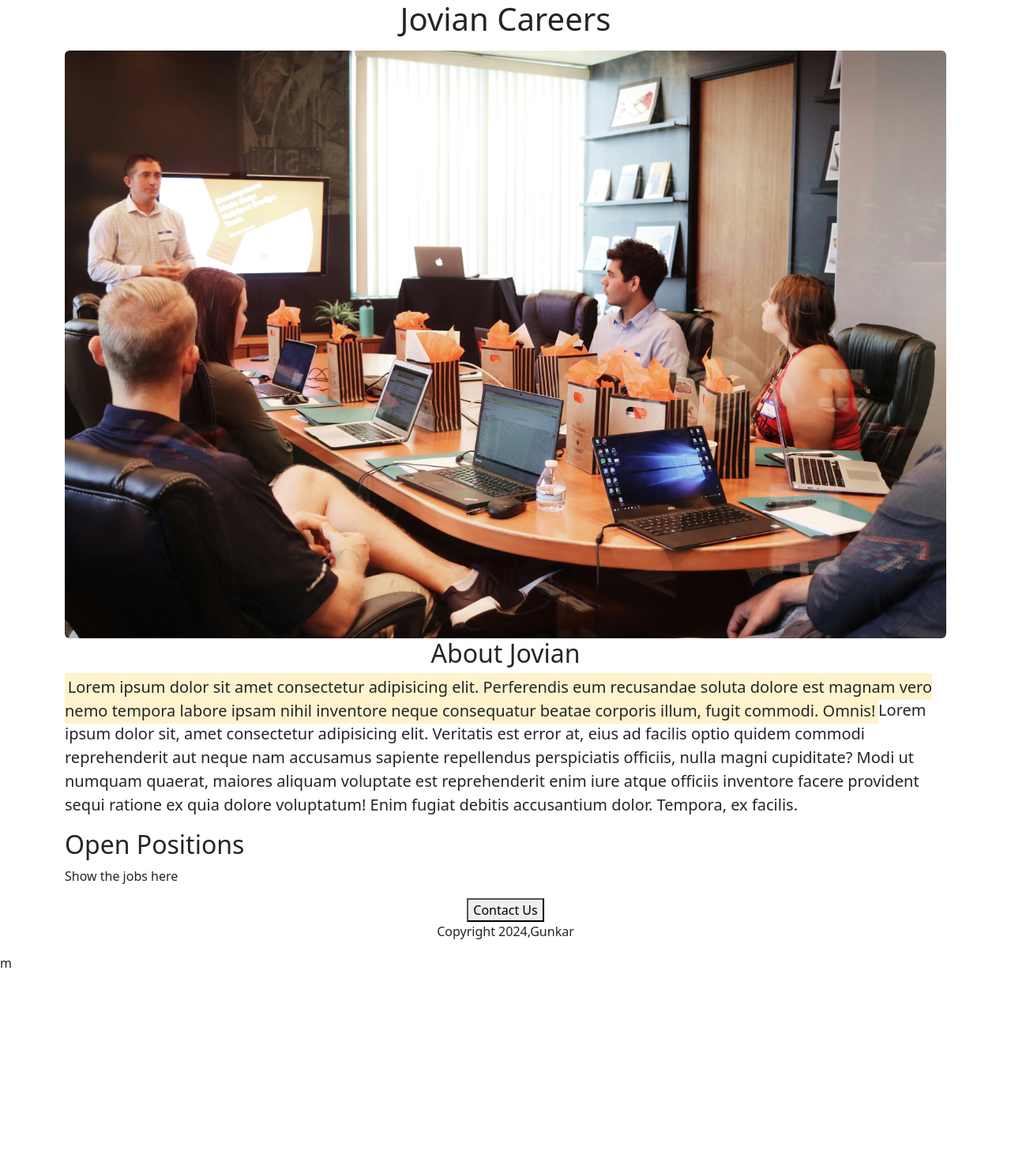
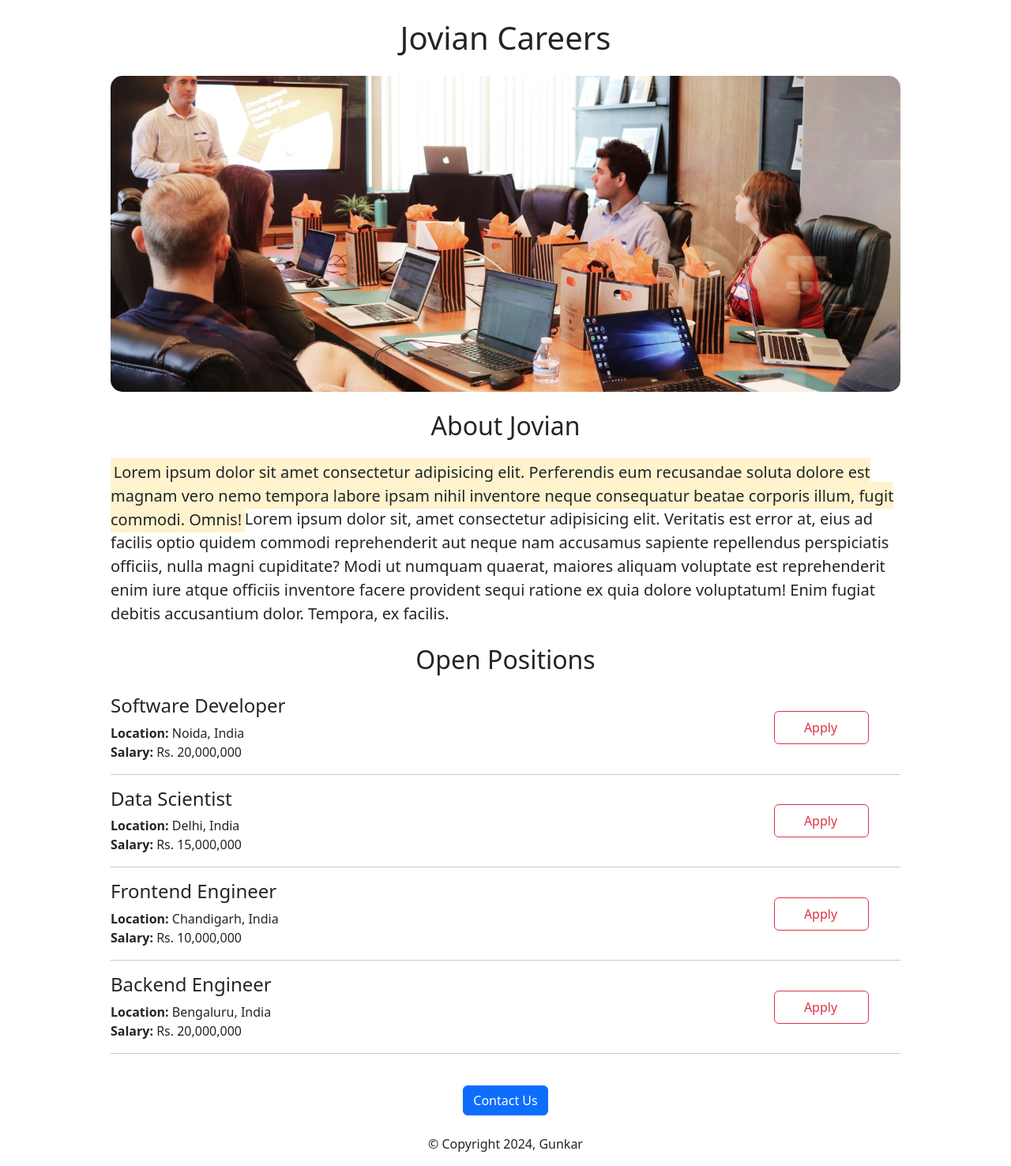
Before and after one commit to Gunkar16/Jovian-Careers-Website, a Flask app: page / in a window 1280 px wide. Shown: the whole page at 79% size. Before the commit the page ends 1225 px from the top, so only its background shows below. Run offline with Flask 3, Linux system fonts and the light colour scheme; parts of the project's set-up code (start-up, migrations or seed data) failed here and were passed over.

Commit message:
Added API, Added apply Jobs section

```diff
--- a/app.py
+++ b/app.py
@@ -1,10 +1,40 @@
-from flask import Flask,render_template
+from flask import Flask,render_template,jsonify
 
 app = Flask(__name__)
 
+JOBS = [
+    {
+        'id': 1,
+        'title': "Software Developer",
+        'location': "Noida, India",
+        'salary': "Rs. 20,000,000"
+    },
+    {
+        'id': 2,
+        'title': "Data Scientist",
+        'location': "Delhi, India",
+        'salary': "Rs. 15,000,000"
+    },
+    {
+        'id': 3,
+        'title': "Frontend Engineer",
+        'location': "Chandigarh, India",
+        'salary': "Rs. 10,000,000"
+    },
+    {
+        'id': 4,
+        'title': "Backend Engineer",
+        'location': "Bengaluru, India",
+        'salary': "Rs. 20,000,000"
+    }
+]
+
+
 @app.route("/")
-def hello_world():
-    return render_template("index.html")
-
-app.run(host="0.0.0.0",debug=True)
-ff
+def website():
+    return render_template("index.html",jobs=JOBS)
+@app.route("/api/jobs/")
+def api():
+    return jsonify(JOBS)
+if __name__ == "__main__":
+    app.run(host='0.0.0.0', debug=True)
--- a/static/css/style.css
+++ b/static/css/style.css
@@ -6,31 +6,34 @@
     font-style: normal;
 }
 
-body {
-    background: white;
-}
-
-h1 {
-    font-size: 40px;
-    text-align: center;
-}
-
 #banner {
     width: 100%;
-    height: 350px;
+    height: 400px;
     object-fit: cover;
-    border-radius: 20px;
+    border-radius:15px;
 }
-
-h2 {
-    font-size: 32px;
-    text-align: center;
-    font-weight: normal;
+.container{
+    max-width: 80% !important;
+    min-width: 80% !important;
 }
-#container{
-    max-width: 720px;
-    margin:auto;
+.jobParent{
+    display: flex;
 }
-#butDiv{
-    text-align: center;
+.jobCol1{
+    width:80%;
+    /* background: rgba(120, 212, 223, 0.399); */
 }
+.jobCol2{
+    width:20%;
+    /* background: rgba(128, 128, 128, 0.399); */
+    display: flex;
+    align-items: center;
+    justify-content: center;
+}
+.btnApply{
+    padding-top: 8px !important;
+    padding-bottom: 8px !important;
+    padding-left: 10px !important;
+    padding-left: 10px !important;
+    width:60%;
+}
--- a/templates/index.html
+++ b/templates/index.html
@@ -5,16 +5,19 @@
     <meta charset="UTF-8">
     <meta name="viewport" content="width=device-width, initial-scale=1.0">
     <title>Jovian Careers</title>
-    <!-- <link rel="stylesheet" href="/static/css/style.css"> -->
+    <link rel="stylesheet" href="/static/css/style.css">
     <link href="https://cdn.jsdelivr.net/npm/bootstrap@5.3.3/dist/css/bootstrap.min.css" rel="stylesheet"
         integrity="sha384-QWTKZyjpPEjISv5WaRU9OFeRpok6YctnYmDr5pNlyT2bRjXh0JMhjY6hW+ALEwIH" crossorigin="anonymous">
 </head>
 
 <body>
+
+
     <div class="container">
-        <h1 class="mb-3 text-center">Jovian Careers</h1>
-        <img class="rounded d-block image-fluid mx-auto w-100" src="/static/banner.jpg" alt="">
-        <h2 class="text-center">About Jovian</h2>
+
+        <h1 class="mt-4 mb-4 text-center">Jovian Careers</h1>
+        <img id="banner"class="object-fit-cover d-block mx-auto" src="/static/banner.jpg" alt="">
+        <h2 class="text-center mt-4 mb-4">About Jovian</h2>
         <p class="lead"><mark>Lorem ipsum dolor sit amet consectetur adipisicing elit. Perferendis eum recusandae soluta
                 dolore est magnam vero nemo tempora labore ipsam nihil inventore neque consequatur beatae corporis
                 illum, fugit commodi. Omnis!</mark>Lorem ipsum dolor sit, amet consectetur adipisicing elit. Veritatis
@@ -25,15 +28,19 @@
             facere
             provident sequi ratione ex quia dolore voluptatum! Enim fugiat debitis accusantium dolor. Tempora, ex
             facilis.
-            </p>
+        </p>
 
-        <h2>Open Positions</h2>
-        <p>Show the jobs here</p>
-        <div class="text-center col-sm-12"id="footer">
-            <button>Contact Us</button>
-            <p >Copyright 2024,Gunkar</p>
+        <h2 class="text-center mt-4 mb-4">Open Positions</h2>
+
+        <div>
+                {% include "jobs.html" %}
         </div>
-    </div>m
+
+        <div class="text-center col-sm-12" id="footer">
+            <button class="btn btn-primary mt-4">Contact Us</button>
+            <p class="mt-4">© Copyright 2024, Gunkar</p>
+        </div>
+    </div>
 </body>
 
 </html>
--- /dev/null
+++ b/templates/jobs.html
@@ -0,0 +1,21 @@
+{% for job in jobs %}
+    <div class="jobParent">
+
+        <div class="jobCol1" class="mb-4">
+            <h4 class="mb-2">
+                {{job['title']}}
+            </h4>
+            <div><b>Location: </b>{{job['location']}}</div>
+            <div><b>Salary: </b>{{job['salary']}}</div>
+        </div>
+
+        <div class="jobCol2">
+            <button class="btn btn-outline-danger btnApply">
+                Apply
+            </button>
+        </div>
+
+    </div>
+
+    <hr>
+{% endfor %}
```
Also changed, not shown: 2 other files.
